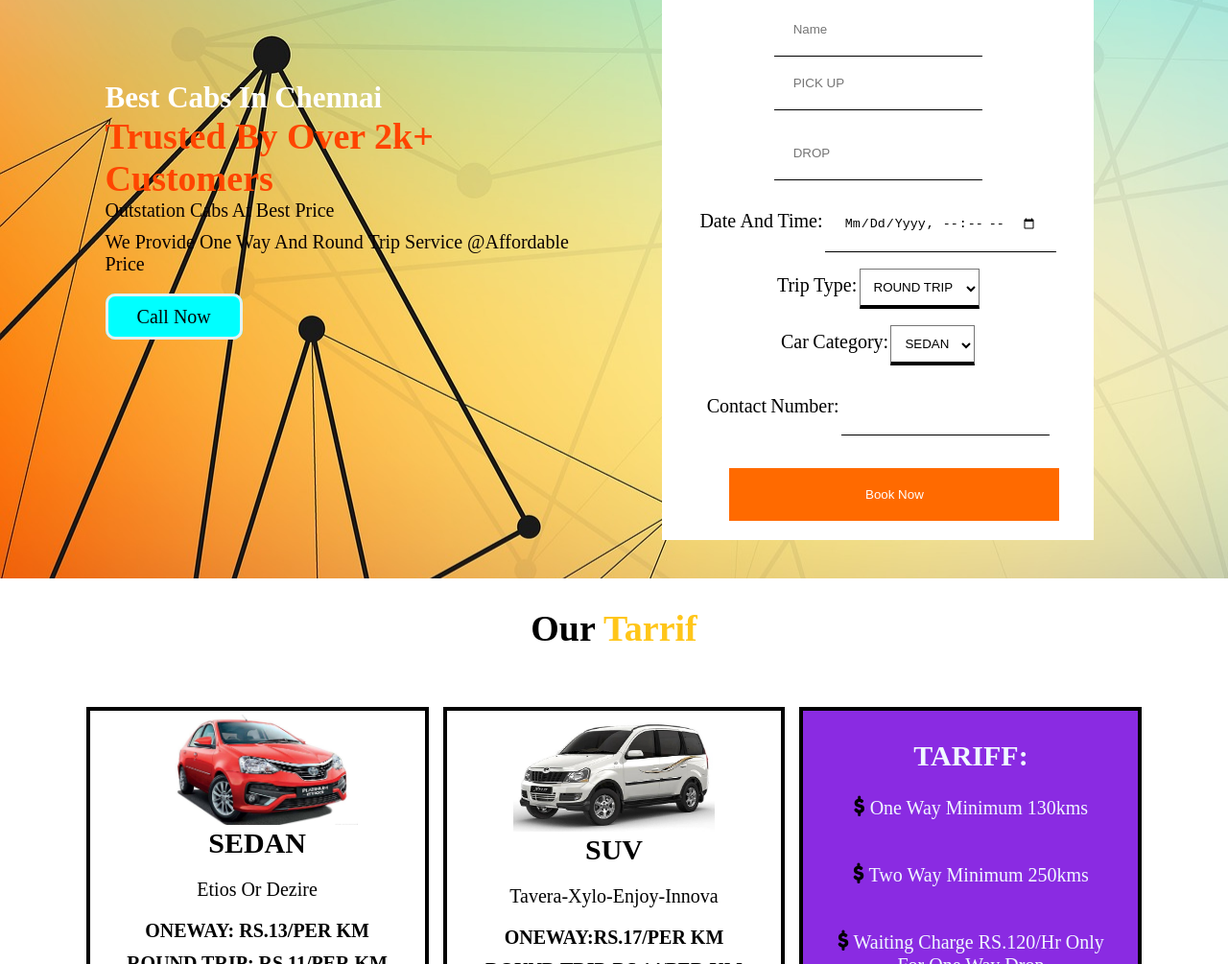
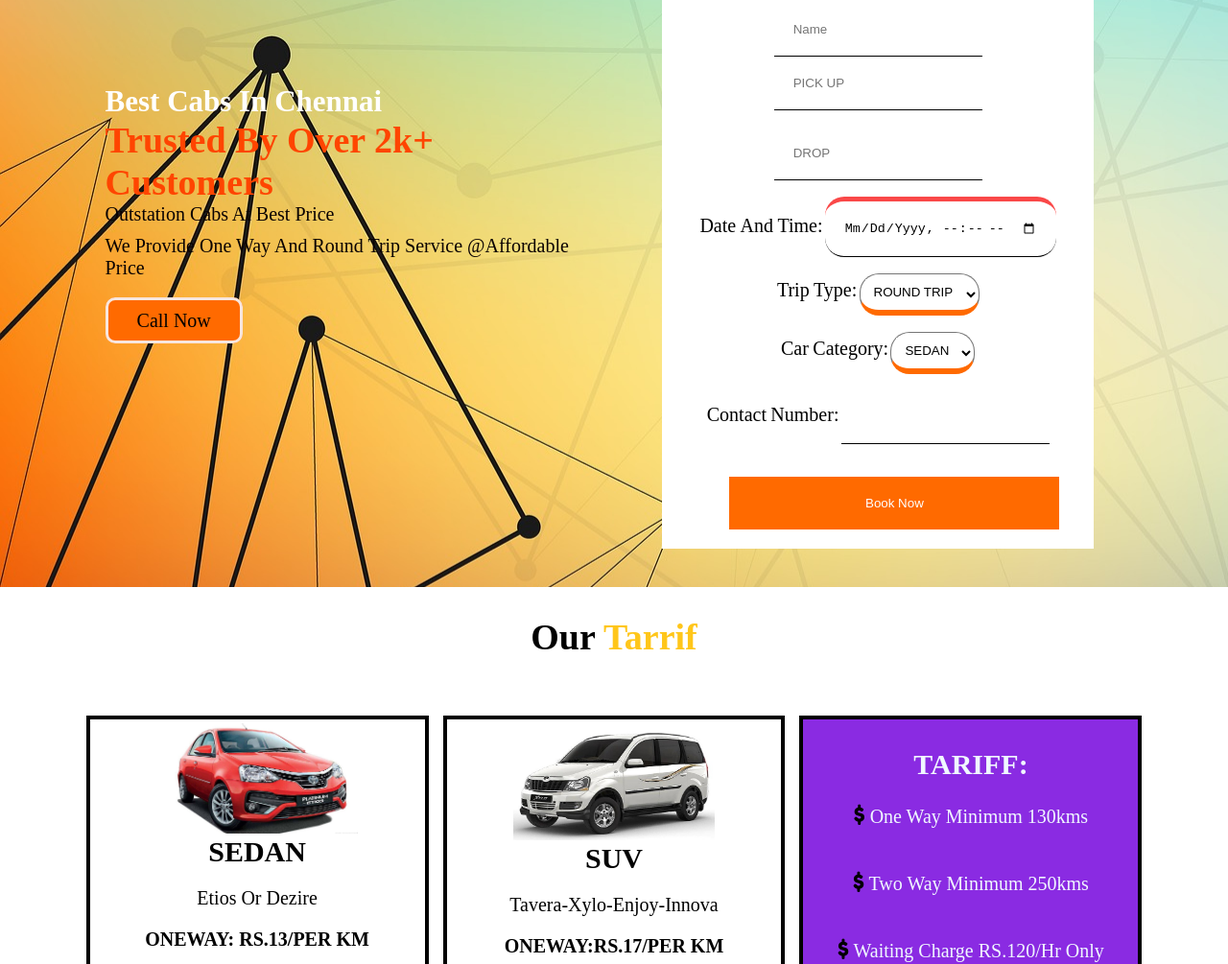
Before and after one commit to shamil20s/shamil20s.github.io., a plain HTML site: page index.html in a window 1280 px wide. Shown: the part 918-1923 px from the top of the page at 96% size. Drawn offline with nearby package versions, Linux system fonts and the light colour scheme.

Commit message:
Update style.css

```diff
--- a/style.css
+++ b/style.css
@@ -155,7 +155,8 @@ border-radius: 15px;
     color: rgba(244, 235, 235, 0.973);
     font-size: 2rem;
     border: 3px solid rgba(248, 241, 241, 0.921);
-   background-color: aqua;
+
+    background-color:#ff6a00;;
    border-radius: 10px;
    color:black;
 }
@@ -191,10 +192,19 @@ background:yellow;
 select{
 
     padding: 1rem;
-    border-bottom: 4px solid black;
-    background-color:white;
 
 
+    border-bottom: 6px solid #ff6a00 ;
+    background-color:white;
+    border-radius: 20px;
+
+
+}
+input[type="datetime-local"]{
+
+    background-color: white;
+    border-radius: 20px;
+    border-top: #fa4848 5px solid;
 }
 
 .contact-form a{
@@ -347,7 +357,10 @@ label{
 .icon-fast span i{
     line-height: 40px;
     font-size: 1.5rem;
+
 }
+
+
 
 .testimonials{
 
@@ -369,6 +382,7 @@ label{
     gap: 15px;
     padding: 2rem 7%;
 }
+
 .inner-test{
     font-family: 'Noto Serif Ahom', sans-serif;
     flex: 1 1 45rem;
```
